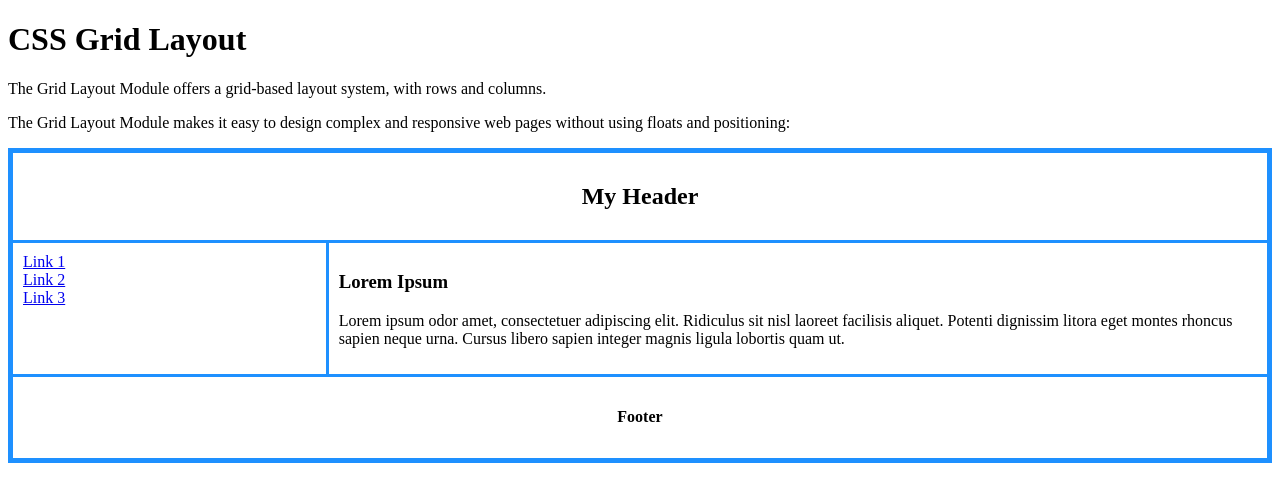
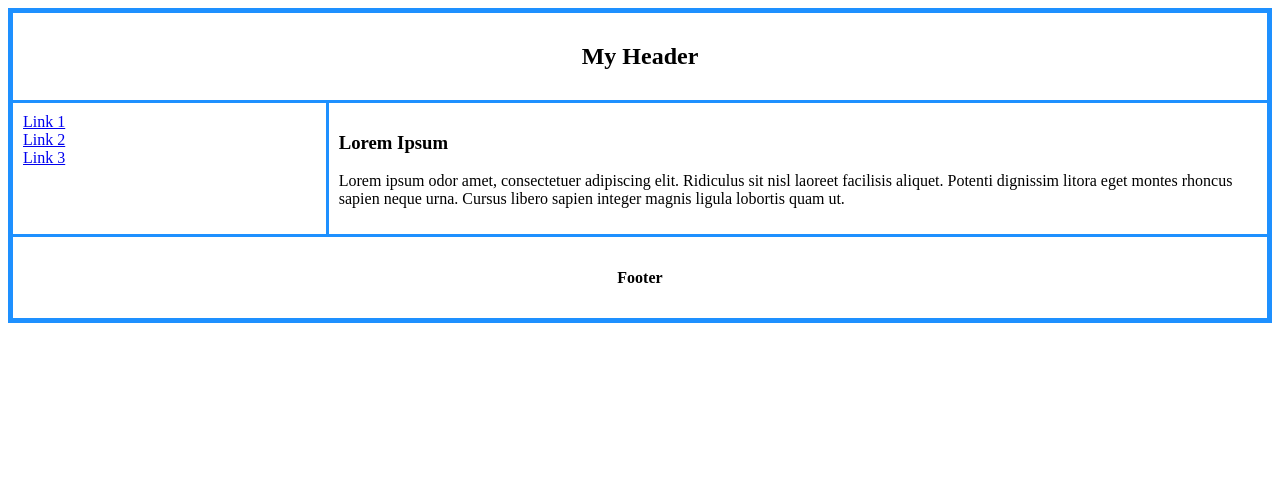
Before and after one commit to sohaines/webdevelopment, a plain HTML site: page grid/index.html in a window 1280 px wide. Drawn offline with Linux system fonts and the light colour scheme.

Commit message:
grid sample code

```diff
--- a/grid/index.html
+++ b/grid/index.html
@@ -35,10 +35,6 @@
 </head>
 <body>
 
-<h1>CSS Grid Layout</h1>
-
-<p>The Grid Layout Module offers a grid-based layout system, with rows and columns.</p>
-<p>The Grid Layout Module makes it easy to design complex and responsive web pages without using floats and positioning:</p>
 
 <div class="container">
   <div class="header"><h2>My Header</h2></div>
```
